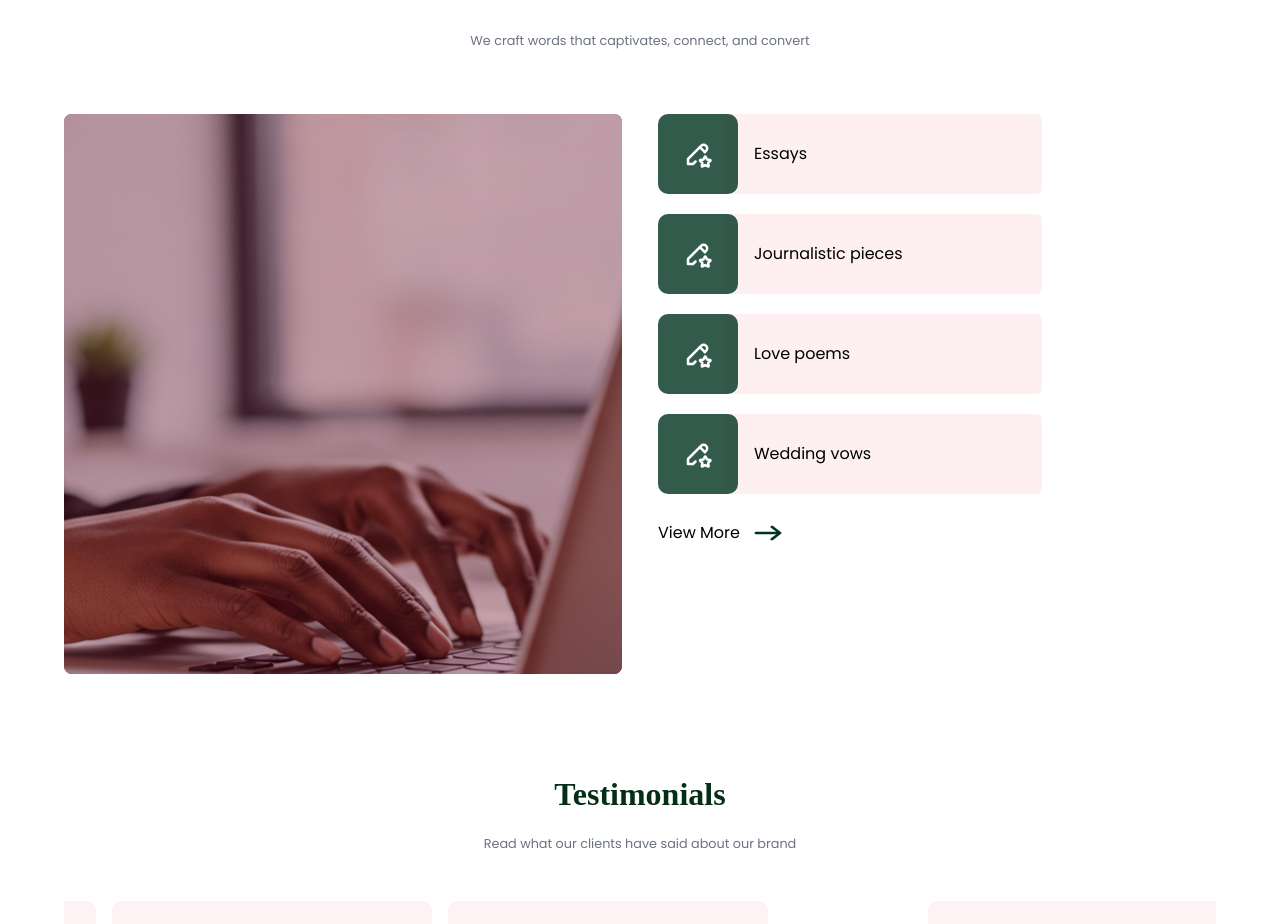
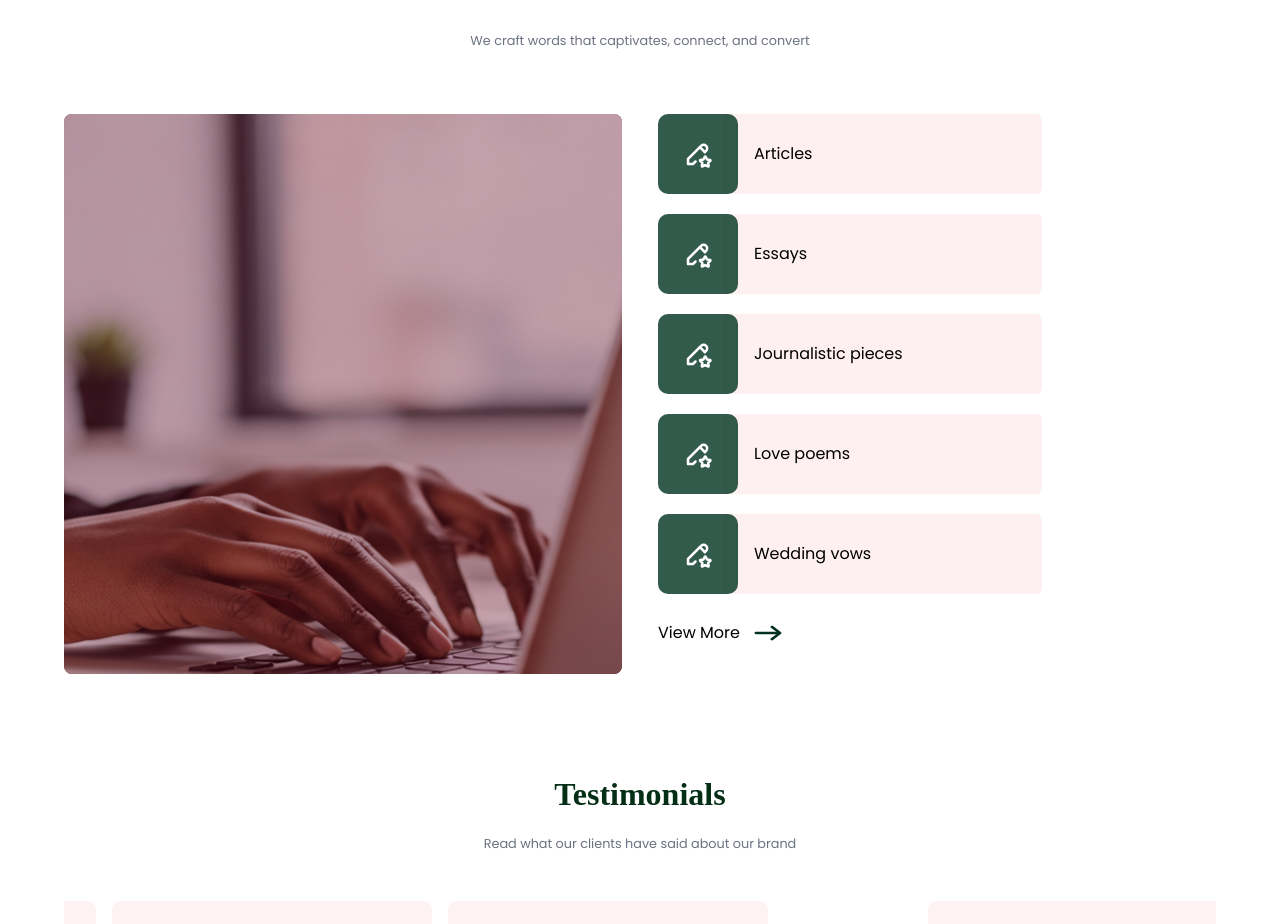
Before and after one commit to davidfayanju1/Evergreen, a React (Vite) app: page / in a window 1280 px wide. Shown: the part 1307-2231 px from the top of the page. Built offline with nearby package versions, Linux system fonts and the light colour scheme; a web font is replaced by a local one.

Commit message:
addition to the services

```diff
--- a/src/pages/Home.jsx
+++ b/src/pages/Home.jsx
@@ -87,8 +87,12 @@ const Home = () => {
   const [selectedService, setSelectedService] = useState("");
   const [inputEmail, setInputEmail] = useState("");
   const [isLoading, setIsLoading] = useState(false);
+
   const handleOrder = (e) => {
     e.preventDefault();
+    setSelectedService("");
+    setInputEmail("");
+
     if (selectedService === "" || inputEmail === "") {
       toast.error("Input is Required");
     } else {
@@ -104,14 +108,12 @@ const Home = () => {
         )
         .then(
           (response) => {
-            console.log("SUCCESS!", response.status, response.text);
             toast.success("Order placed and email sent!");
             setSelectedService("");
             setInputEmail("");
             setIsLoading(false);
           },
           (error) => {
-            console.error("FAILED...", error);
             toast.error("Error placing order");
             setIsLoading(false);
             setSelectedService("");
@@ -308,7 +310,7 @@ const Home = () => {
             </div>
 
             <div className="services-container md:w-[50%] w-full">
-              {services.slice(1, 5).map((item) => (
+              {services.slice(0, 5).map((item) => (
                 <div className="card-container mb-5 flex">
                   <div className="image-container h-[5rem] relative z-20 w-[5rem] rounded-[10px] bg-[#013220CC] flex items-center justify-center">
                     <TbPencilStar size={30} color="white" />
```
